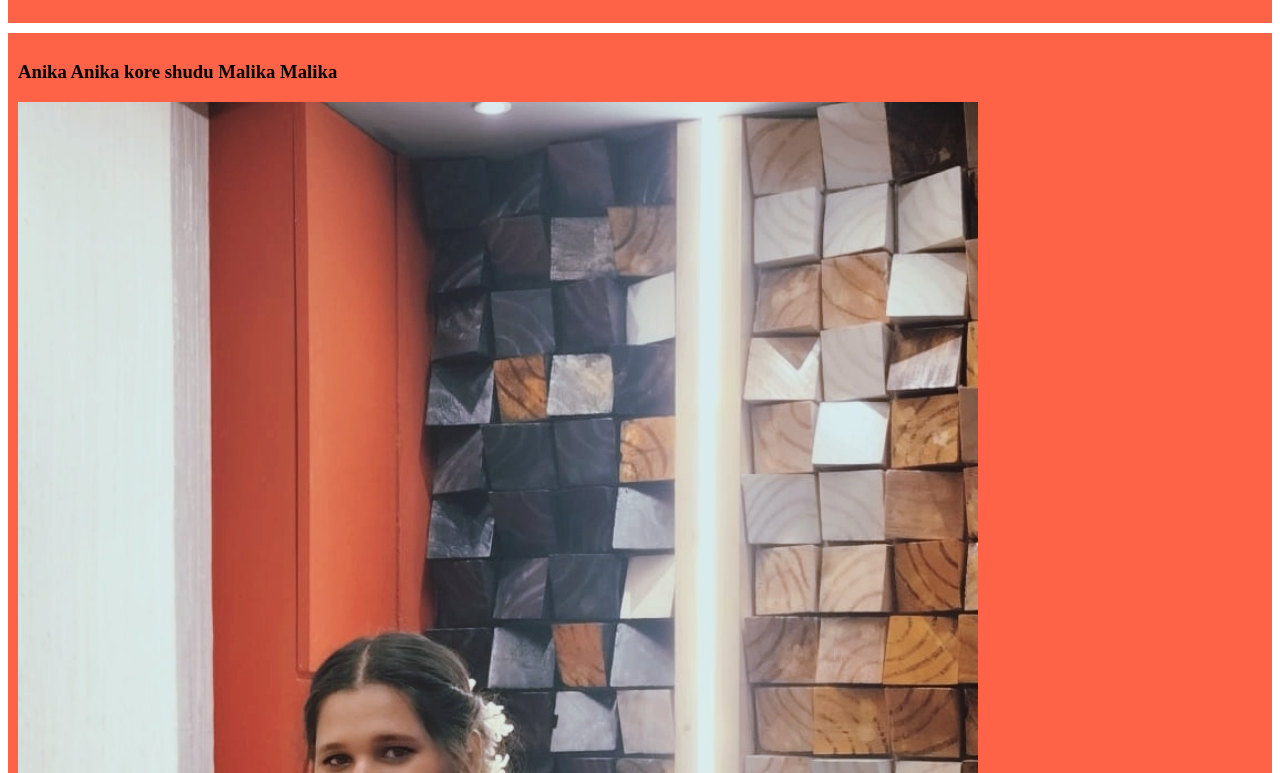
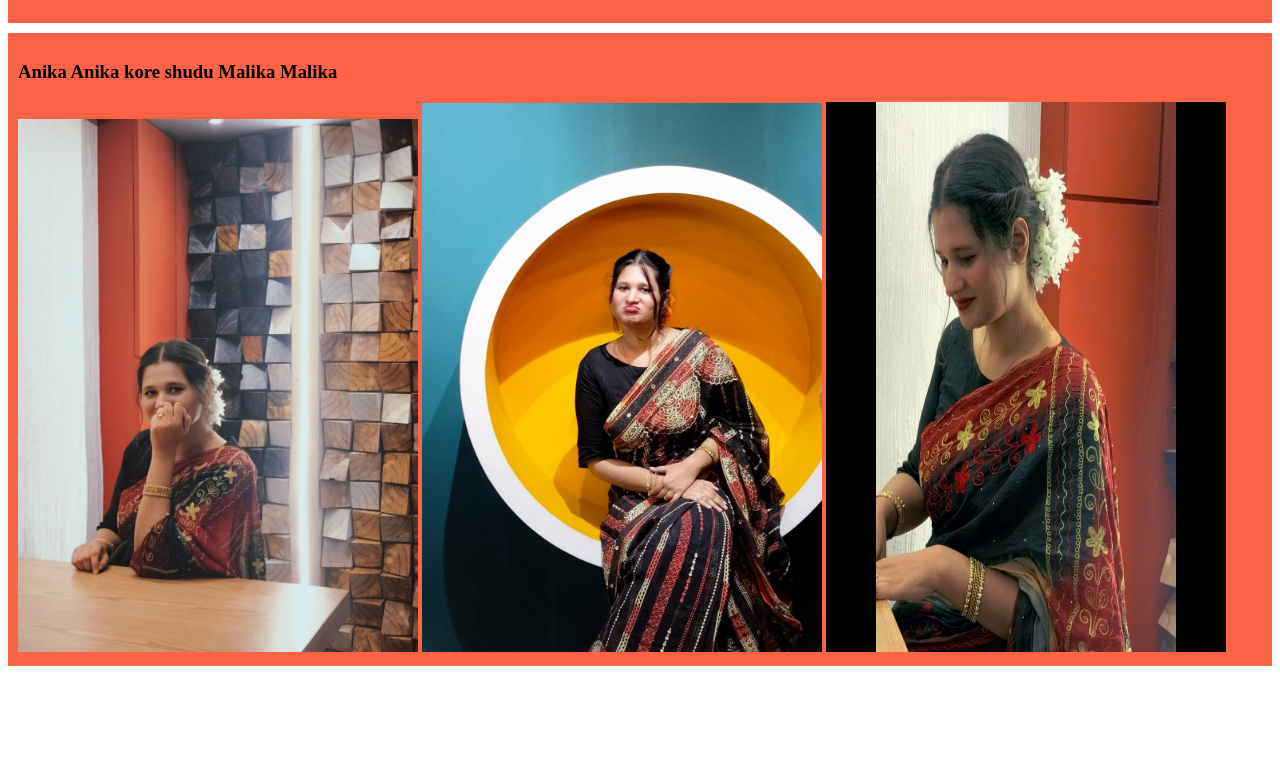
Before and after one commit to Faairuzz21/my-simple-website, a plain HTML site: page index.html in a window 1280 px wide. Shown: the part 667-1440 px from the top of the page. After the commit the page ends 1343 px from the top, so only its background shows below. Drawn offline with Linux system fonts and the light colour scheme.

Commit message:
added photo edit

```diff
--- a/index.html
+++ b/index.html
@@ -30,9 +30,9 @@
     </div>
     <div>
         <h3>Anika Anika kore shudu Malika Malika</h3>
-        <img src="images/2.jpg" alt="">
-        <img src="images/355424532_596086052623097_2347874967987883853_n.jpg" alt="">
-        <img src="images/4.jpg" alt="">
+        <img width="400px" src="images/2.jpg" alt="">
+        <img width="400px" src="images/355424532_596086052623097_2347874967987883853_n.jpg" alt="">
+        <img width="400px" height="550px" src="images/4.jpg" alt="">
     </div>
 
 </body>
```
Also changed, not shown: styles/blog.css (line endings or trailing spaces).
